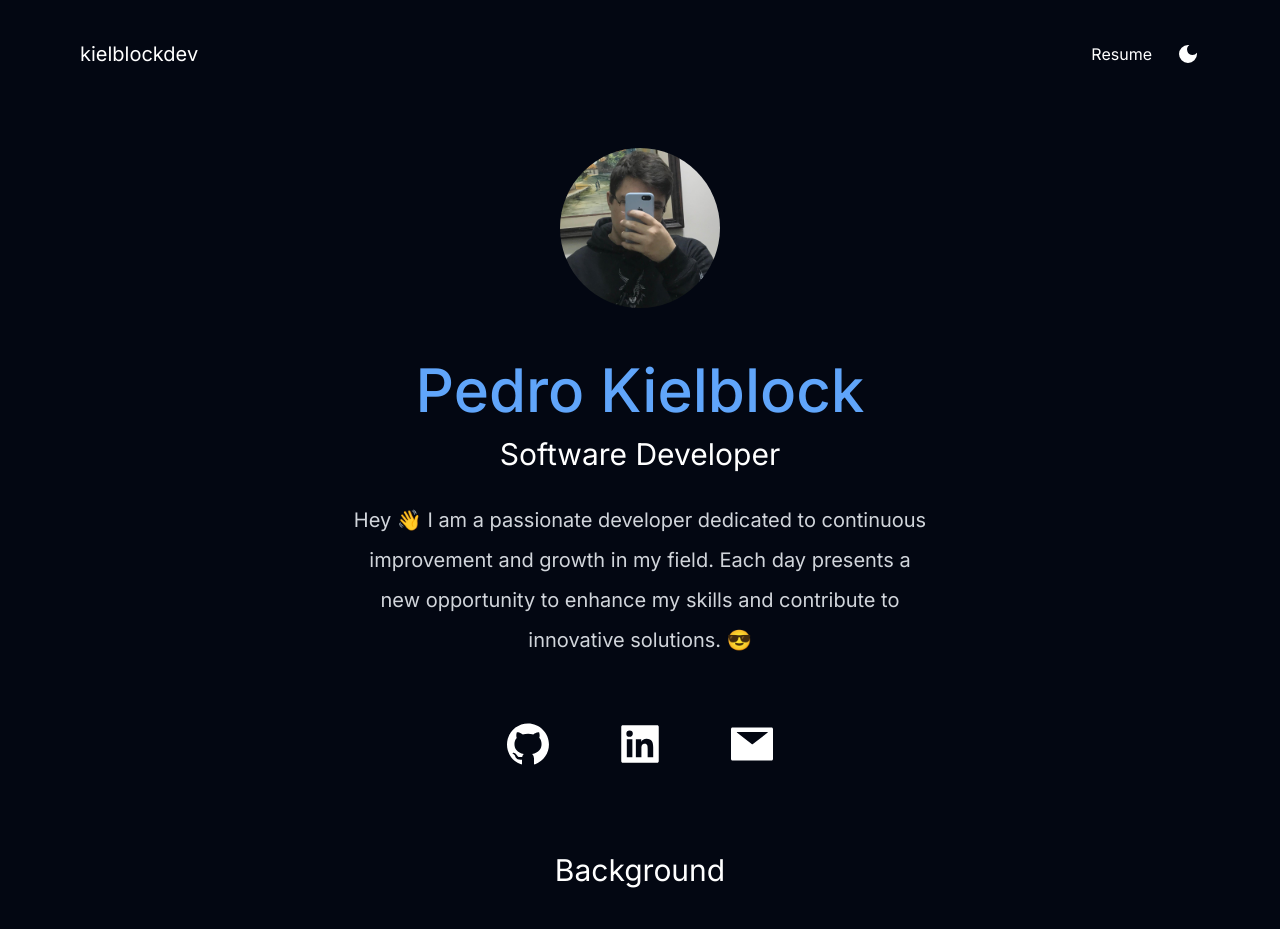
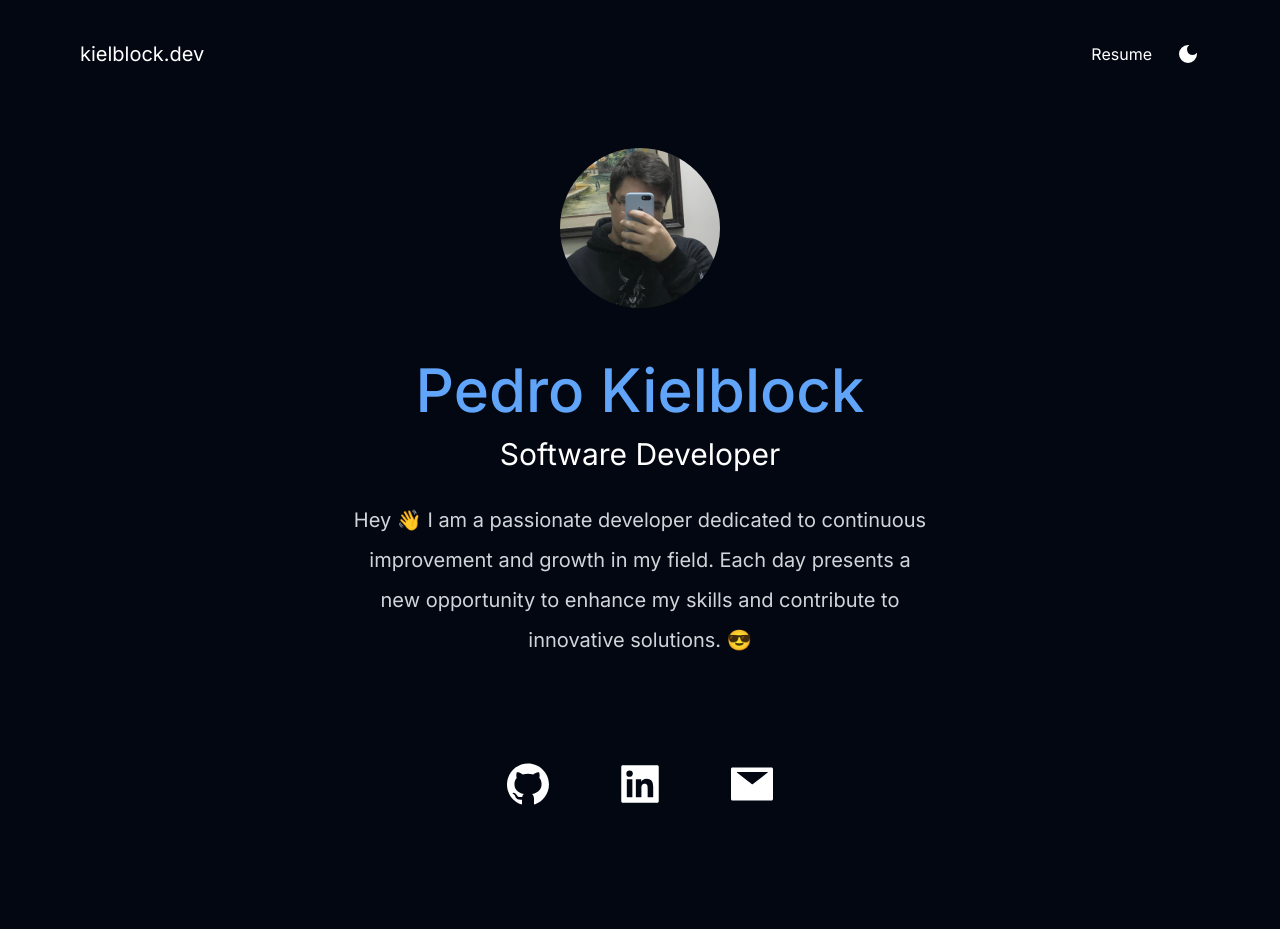
Before and after one commit to pkielblock/kielblock-dev, a Next.js app: page / in a window 1280 px wide. Shown: the top 929 px of the page. Built offline with nearby package versions, Linux system fonts and the light colour scheme.

Commit message:
fix: version v2.2 - fixed padding

```diff
--- a/src/app/layout.js
+++ b/src/app/layout.js
@@ -6,7 +6,7 @@ import './globals.css'
 const inter = Inter({ subsets: ['latin'] })
 
 export const metadata = {
-  title: 'kielblockdev',
+  title: 'kielblock.dev',
   description: 'Pedro Kielblock`s personal website.',
 }
 
--- a/src/app/page.js
+++ b/src/app/page.js
@@ -17,7 +17,7 @@ export default function Home() {
         <section>
           <nav className='py-10 flex justify-between'>
             <h1 className='text-xl dark:text-white'>
-              <a href='https://kielblock.dev' >kielblockdev</a>
+              <a href='https://kielblock.dev' >kielblock.dev</a>
             </h1>
             <ul className='flex items-center'>
               <li>
@@ -42,7 +42,7 @@ export default function Home() {
               Hey 👋 I am a passionate developer dedicated to continuous improvement and growth in my field.
               Each day presents a new opportunity to enhance my skills and contribute to innovative solutions. 😎
             </p>
-            <div className='text-5xl flex justify-center gap-16 py-10 text-gray-950  dark:text-white'>
+            <div className='text-5xl flex justify-center gap-16 py-20 text-gray-950  dark:text-white'>
               <a href='https://github.com/pkielblock' target='_blank'><AiFillGithub className='hover:scale-110 transition duration-250 '/></a>
               <a href='https://www.linkedin.com/in/pedrokielblock/' target='_blank'><AiFillLinkedin className='hover:scale-110 transition duration-250'/></a>
               <a href='mailto:pedro@kielblock.dev' target='_blank'><AiFillMail className='hover:scale-110 transition duration-250'/></a>
```
